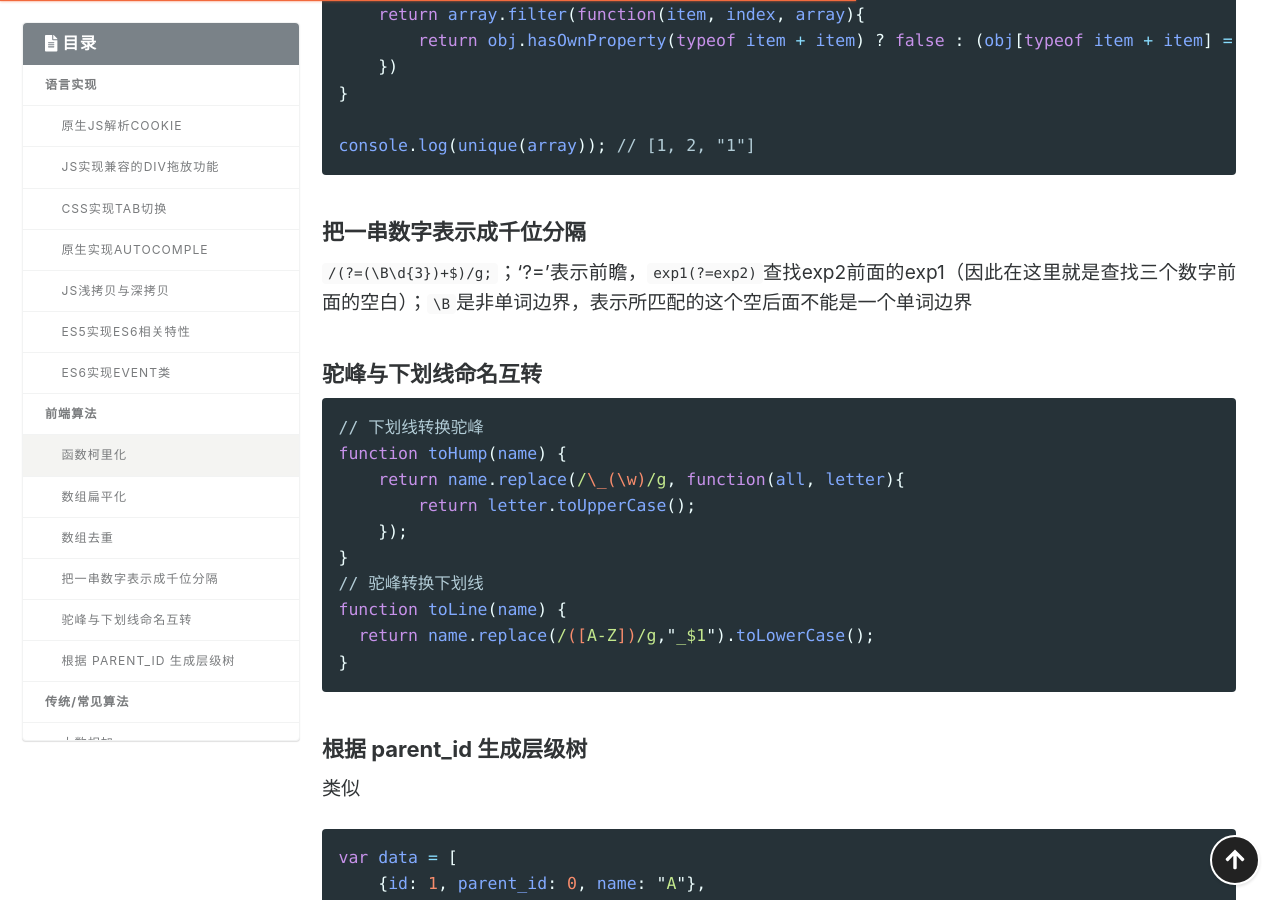
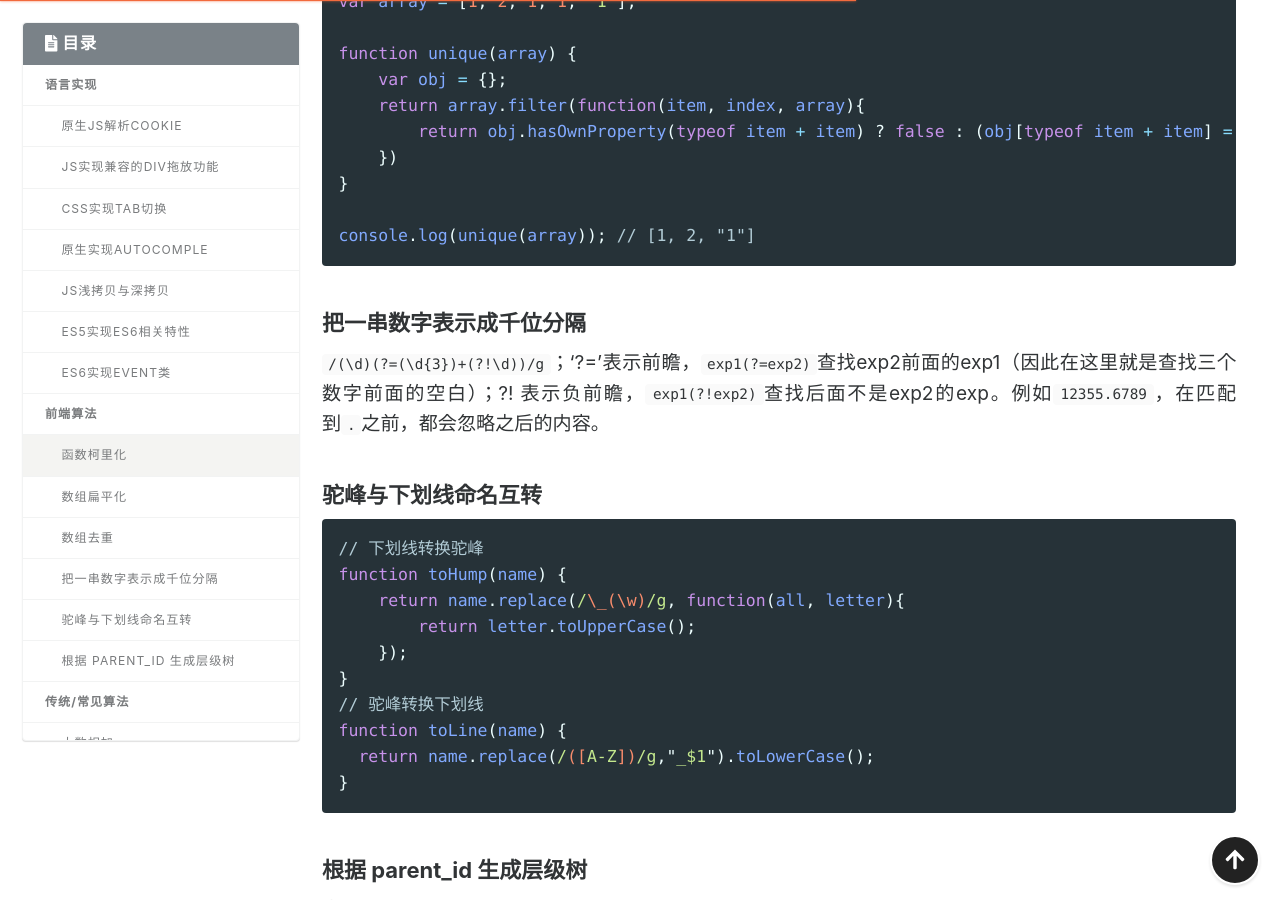
Before and after one commit to YuunYang/blog, a Jekyll site: the page built from _posts/cn-version/2019-04-05-common-algorithms.md, in a window 1280 px wide and 900 px high, scrolled down 11813 px. Built offline with Jekyll 4.4.1, drawn with Linux system fonts in a browser that asks for light colours; nearby versions of some CDN libraries; formulas are drawn with MathJax 3; comment, search, counter and statistics services are not loaded; some of the changed text lies outside the part shown.

````diff
--- a/_posts/cn-version/2019-04-05-common-algorithms.md
+++ b/_posts/cn-version/2019-04-05-common-algorithms.md
@@ -314,36 +314,40 @@ var __const = function __const (data, value) {
 - emit(event,arg1,arg2,arg3...)：触发event事件，并把参数arg1,arg2,arg3....传给事件处理函数；
 - off(event,fn)：停止监听某个事件（就是把event队列里，叫fn的方法移除）。
 ```javascript
-class EventEmitter{
-    constructor(){
-        this._events = {}
-    }
-    on(event,callback){  //监听event事件，触发时调用callback函数
-        let callbacks = this._events[event] || []
-        callbacks.push(callback)
-        this._events[event] = callbacks
-        return this
-    }
-    off(event,callback){  //停止监听event事件
-        let callbacks = this._events[event]
-        this._events[event] = callbacks && callbacks.filter(fn => fn !== callback)
-        return this
-    }
-    emit(...args){ //触发事件，并把参数传给事件的处理函数
-        const event = args[0]
-        const params = [].slice.call(args,1)
-        const callbacks = this._events[event]
-        callbacks.forEach(fn => fn.apply(this.params))
-        return this
-    }
-    once(event,callback){ //为事件注册单次监听器
-        let wrapFanc = (...args) => {
-            callback.apply(this.args)
-            this.off(event,wrapFanc)
-        }
-        this.on(event,wrapFanc)
-        return this
-    }
+class EventEmitter {
+  constructor () {
+    this._events = {};
+  }
+  on (event, callback) {
+    //监听event事件，触发时调用callback函数
+    let callbacks = this._events[event] || [];
+    callbacks.push (callback);
+    this._events[event] = callbacks;
+    return this;
+  }
+  off (event, callback) {
+    //停止监听event事件
+    let callbacks = this._events[event];
+    this._events[event] = callbacks && callbacks.filter (fn => fn !== callback);
+    return this;
+  }
+  emit (...args) {
+    //触发事件，并把参数传给事件的处理函数
+    const event = args[0];
+    const params = [].slice.call (args, 1);
+    const callbacks = this._events[event];
+    callbacks.forEach (fn => fn.apply (this, params));
+    return this;
+  }
+  once (event, callback) {
+    //为事件注册单次监听器
+    let wrapFanc = (...args) => {
+      callback.apply (this, args);
+      this.off (event, wrapFanc);
+    };
+    this.on (event, wrapFanc);
+    return this;
+  }
 }
 ```
 ## 前端算法
@@ -443,7 +447,7 @@ console.log(unique(array)); // [1, 2, "1"]
 
 ### 把一串数字表示成千位分隔
 
-`/(?=(\B\d{3})+$)/g;`；‘?=’表示前瞻，`exp1(?=exp2)`查找exp2前面的exp1（因此在这里就是查找三个数字前面的空白）；`\B`是非单词边界，表示所匹配的这个空后面不能是一个单词边界
+`/(\d)(?=(\d{3})+(?!\d))/g`；‘?=’表示前瞻，`exp1(?=exp2)`查找exp2前面的exp1（因此在这里就是查找三个数字前面的空白）；?! 表示负前瞻，`exp1(?!exp2)`查找后面不是exp2的exp。例如`12355.6789`，在匹配到`.`之前，都会忽略之后的内容。
 
 ### 驼峰与下划线命名互转
 ```javascript
````
Also changed, not shown: _posts/cn-version/2018-12-25-front-end.md (+0 -36 lines), _posts/cn-version/2019-02-23-front-end-01.md (+1 -0 lines), _posts/cn-version/2019-04-06-eventloop-in-JS.md (+52 -0 lines), _posts/cn-version/2020-01-17-code-generation.md (+1 -4 lines), _posts/cn-version/2020-01-20-preparing.md (added, +154 -0 lines).
